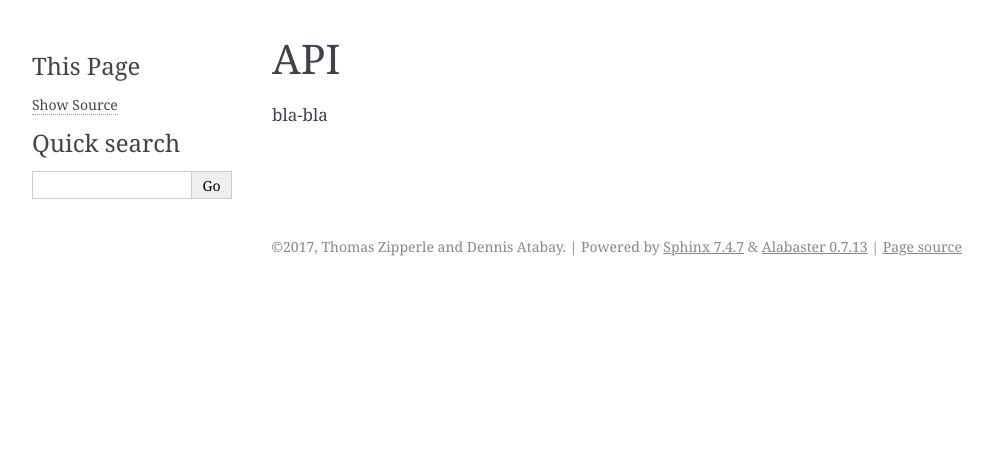
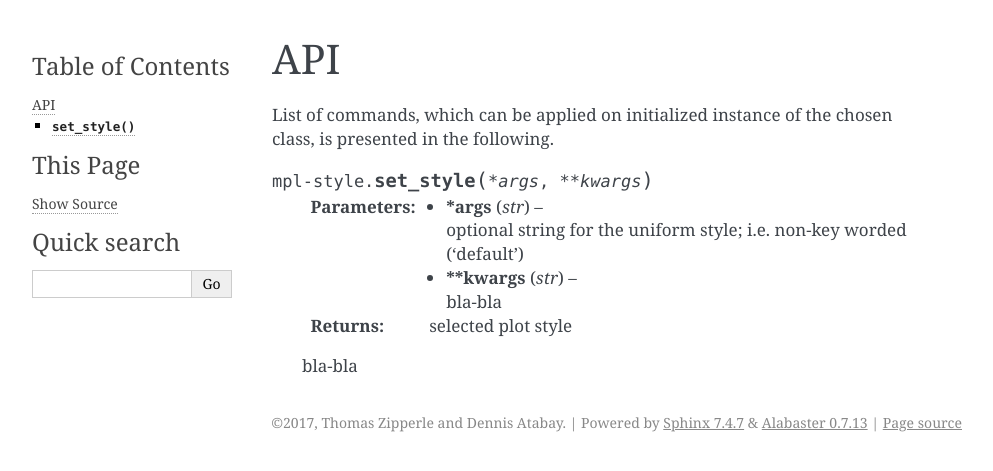
Before and after one commit to tzipperle/mplstyle, a Sphinx documentation site: the page built from docs/api.rst, in a window 1280 px wide. Shown: the top 471 px of the page, without its empty margins (148-1141 px from the left). Built offline with Sphinx 7.4.7, drawn with Linux system fonts in a browser that asks for light colours.

Commit message:
Update api.rst

```diff
--- a/docs/api.rst
+++ b/docs/api.rst
@@ -4,4 +4,13 @@
 
 API
 ========================
-bla-bla
+List of commands, which can be applied on initialized instance of the chosen class, is presented in the following.
+
+.. function:: set_style(*args,**kwargs)
+
+  :param str *args: optional string for the uniform style; i.e. non-key worded ('default')
+  :param str **kwargs: bla-bla
+
+  :return: selected plot style
+
+  bla-bla
```
